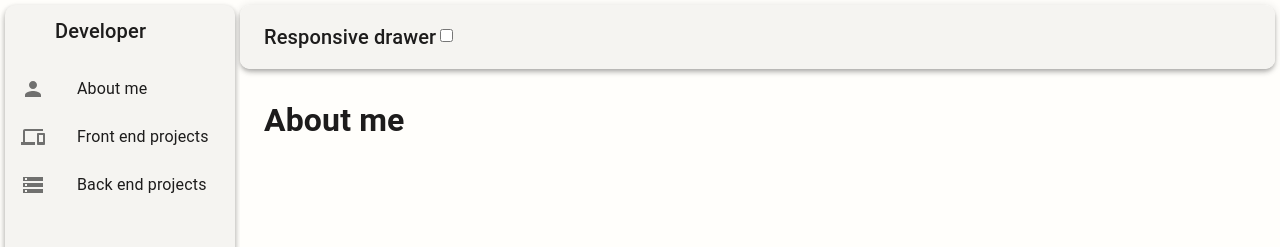
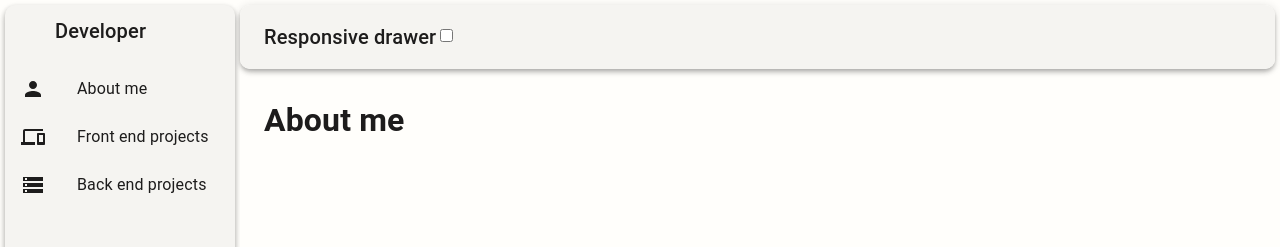
Before and after one commit to fernandoG494/dev-portfolio-v2, a React (Vite) app: page / in a window 1280 px wide. Shown: the top 247 px of the page. Built offline with nearby package versions, Linux system fonts and the light colour scheme.

Commit message:
Icon images styles

```diff
--- a/src/components/IconSelector.tsx
+++ b/src/components/IconSelector.tsx
@@ -1,17 +1,23 @@
+import { useContext } from "react";
 import PersonIcon from "@mui/icons-material/Person";
+import StorageIcon from "@mui/icons-material/Storage";
 import PhonelinkIcon from "@mui/icons-material/Phonelink";
-import StorageIcon from "@mui/icons-material/Storage";
 
 import { ISection } from "../interfaces/data";
+import { PlaceThemeContext } from "../interfaces/theme";
+
+import "../styles/components/IconSelector.scss";
 
 const IconSelector = ({ title }: ISection) => {
+  const { themeType } = useContext(PlaceThemeContext);
+
   switch (title) {
     case "About me":
-      return <PersonIcon />;
+      return <PersonIcon className={`Icon-color ${themeType}`} />;
     case "Front end projects":
-      return <PhonelinkIcon />;
+      return <PhonelinkIcon className={`Icon-color ${themeType}`} />;
     case "Back end projects":
-      return <StorageIcon />;
+      return <StorageIcon className={`Icon-color ${themeType}`} />;
   }
 };
 
--- /dev/null
+++ b/src/styles/components/IconSelector.scss
@@ -0,0 +1,11 @@
+@import "../dark-variables";
+@import "../light-variables";
+
+.Icon-color {
+  &.light {
+    fill: $light-text-100;
+  }
+  &.dark {
+    fill: $dark-text-100;
+  }
+}
```
